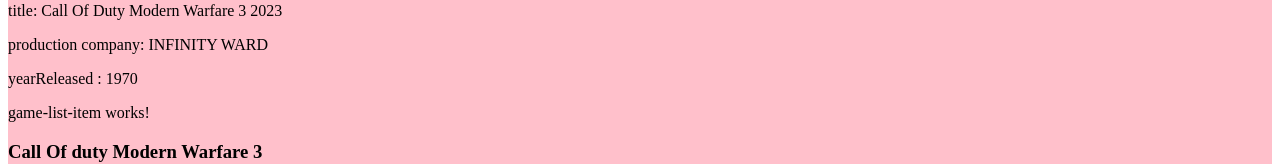
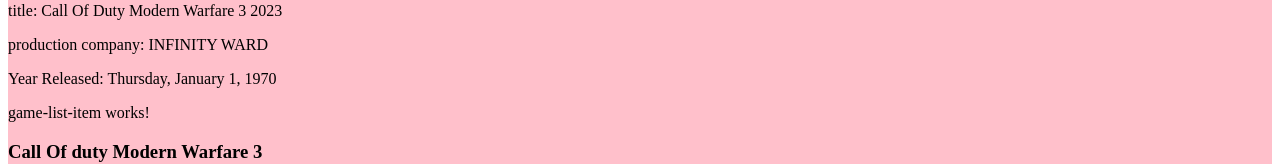
Before and after one commit to francisbiller/francis_biller_Learning_Angular, an Angular app: page /shared/games in a window 1280 px wide. Shown: the part 359-523 px from the top of the page. Built offline with nearby package versions, Linux system fonts and the light colour scheme.

Commit message:
finished

```diff
--- a/src/app/game-list/game-list.component.html
+++ b/src/app/game-list/game-list.component.html
@@ -3,7 +3,9 @@
   <p>Id:{{item.id}}</p>
   <p>title: {{item | gamenames  |titlecase}}</p>
   <p>production company: {{item.productionCompany|uppercase}}</p>
-  <p>yearReleased : {{ item.yearReleased | date: 'yyyy' }}</p>
+  <p>Year Released: {{ item.yearReleased | date: 'fullDate' }}</p>
+
+
 
   <app-game-list-item [games]="item"></app-game-list-item>
   <img [src]="item.imageUrl" alt="{{ item.title }}"/>
--- a/src/main.ts
+++ b/src/main.ts
@@ -1,26 +1,31 @@
 import { bootstrapApplication } from '@angular/platform-browser';
-import { appConfig } from './app/app.config';
 import { AppComponent } from './app/app.component';
+import { provideRouter, Routes } from '@angular/router';
 
-import {provideRouter, Routes } from "@angular/router";
-import {GameListComponent} from "./app/game-list/game-list.component";
-import {GameListItemComponent} from "./app/game-list-item/game-list-item.component";
-import {ModifyGameItemComponent} from "./app/modify-game-item/modify-game-item.component";
-import {PageNotFoundComponent} from "./app/page-not-found/page-not-found.component";
-
-
-
-
-
- const routes: Routes = [
-   {path: '',redirectTo: 'shared/games', pathMatch: 'full'},
-{ path: 'shared/games', component: GameListComponent},
-{ path: 'shared/games/:id', component: GameListItemComponent},
-   {path: 'modify-game', component: ModifyGameItemComponent},
-   {path: '**', component: PageNotFoundComponent}
+const routes: Routes = [
+  { path: '', redirectTo: 'games', pathMatch: 'full' },
+  {
+    path: 'games',
+    loadComponent: () =>
+      import('./app/game-list/game-list.component').then(m => m.GameListComponent)
+  },
+  {
+    path: 'games/:id',
+    loadComponent: () =>
+      import('./app/game-list-item/game-list-item.component').then(m => m.GameListItemComponent)
+  },
+  {
+    path: 'modify-game',
+    loadComponent: () =>
+      import('./app/modify-game-item/modify-game-item.component').then(m => m.ModifyGameItemComponent)
+  },
+  {
+    path: '**',
+    loadComponent: () =>
+      import('./app/page-not-found/page-not-found.component').then(m => m.PageNotFoundComponent)
+  }
 ];
 
-
 bootstrapApplication(AppComponent, {
-  providers:[provideRouter(routes)],
-});
+  providers: [provideRouter(routes)],
+}).then(() => console.log('Application started successfully'));
```
